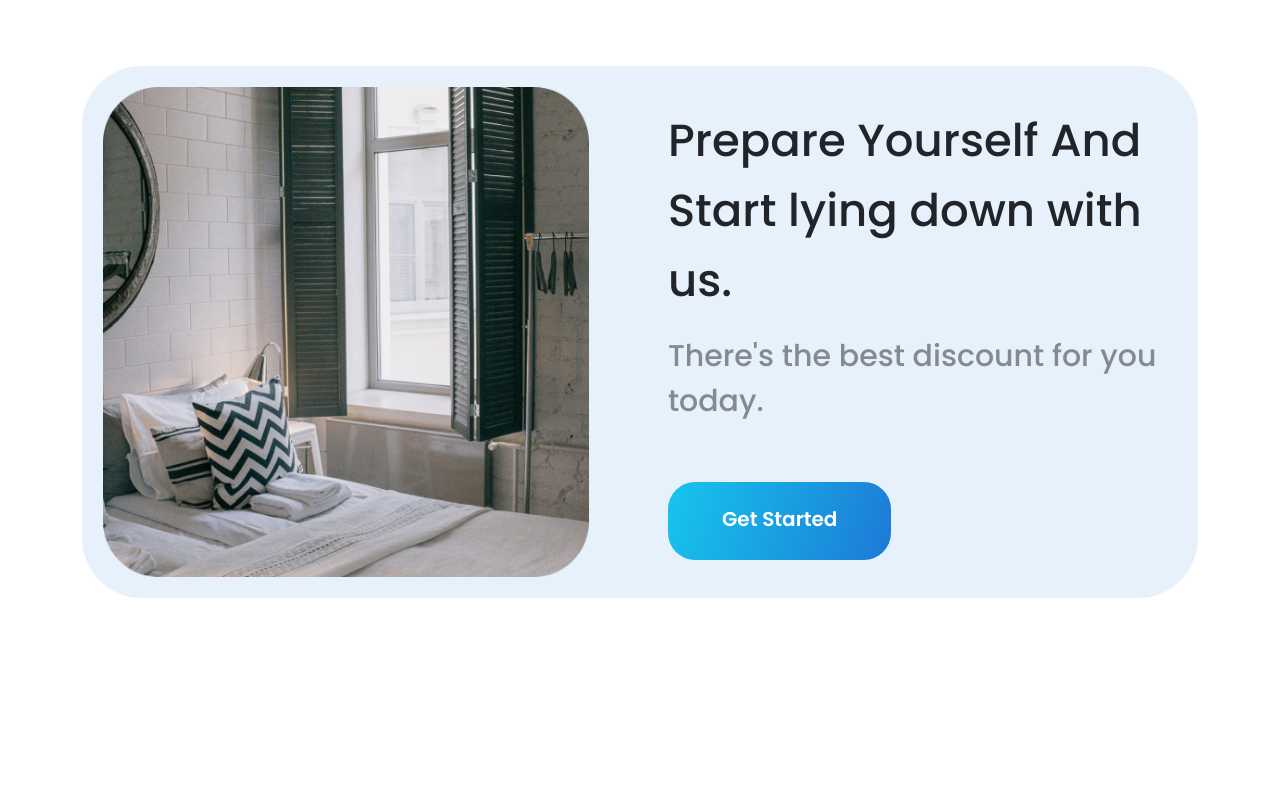
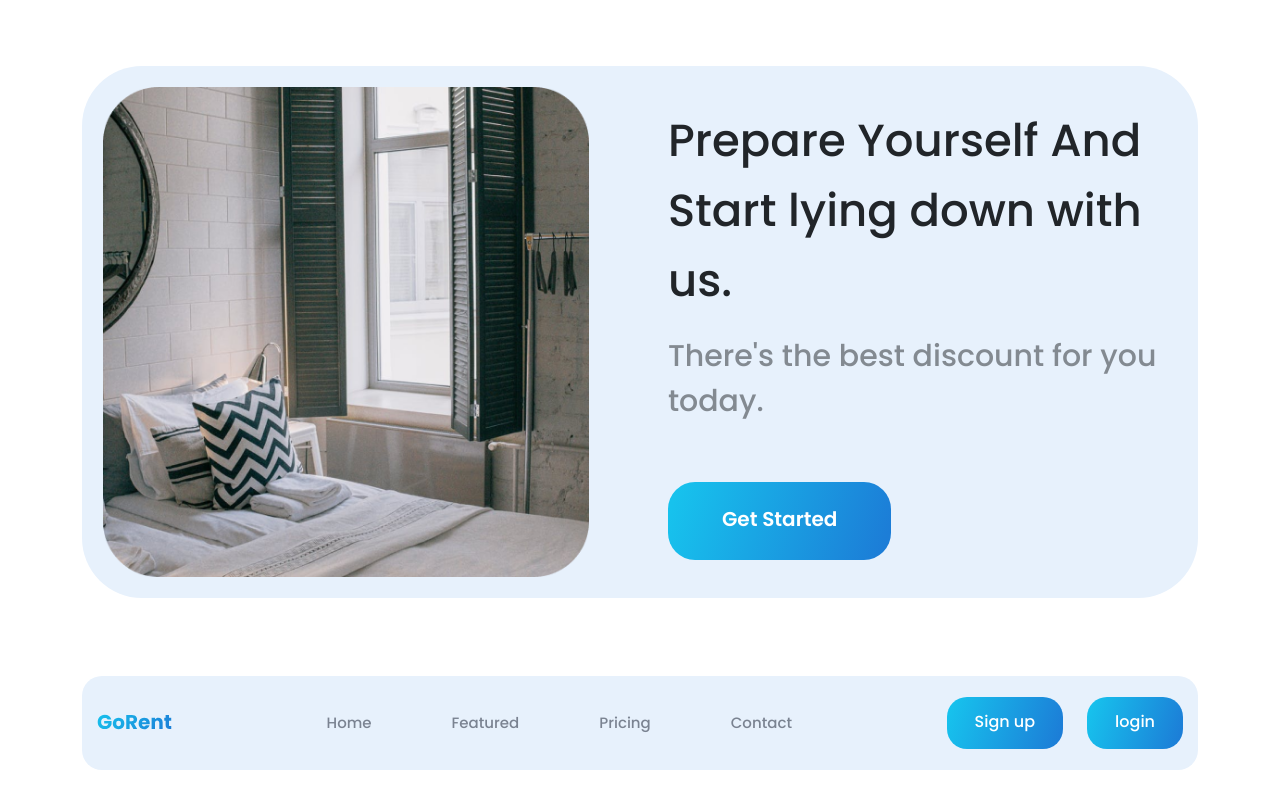
Before and after one commit to mrsev17/GoRent_LandingPage, a plain HTML site: page index.html in a window 1280 px wide. Shown: the part 3370-4170 px from the top of the page. Before the commit the page ends 3968 px from the top, so only its background shows below. Drawn offline with nearby package versions, Linux system fonts and the light colour scheme.

Commit message:
Build section .footer (Desktop/Adaptive)

```diff
--- a/index.html
+++ b/index.html
@@ -365,6 +365,39 @@
 
     </main>
 
+    <footer class="footer">
+        <div class="container">
+            <div class="footer__wrapper d-flex justify-content-between">
+
+                <div class="footer__logo">
+                    <a href="#"><img src="assets/icons/header_logo.svg" alt="Logo"></a>
+                </div>
+
+                <div class="footer__links">
+                    <ul class="d-flex">
+                        <li><a href="#">Home</a></li>
+                        <li><a href="#">Featured</a></li>
+                        <li><a href="#">Pricing</a></li>
+                        <li><a href="#">Contact</a></li>
+                    </ul>
+                </div>
+
+                <div class="footer__control d-flex">
+
+                    <div class="footer__sign">
+                        <a href="#">Sign up</a>
+                    </div>
+
+                    <div class="footer__login">
+                        <a href="#">login</a>
+                    </div>
+
+                </div>
+
+            </div>
+        </div>
+    </footer>
+
 
 
 
--- /dev/null
+++ b/scss/components/footer/footer-media.scss
@@ -0,0 +1,17 @@
+@media (max-width: 992px) {
+  .footer {
+    .container {
+      max-width: 902px;
+    }
+    &__links > ul {
+      gap: 24px;
+    }
+  }
+}
+@media (max-width: 662px) {
+  .footer {
+    &__wrapper {
+      flex-direction: column;
+    }
+  }
+}
--- /dev/null
+++ b/scss/components/footer/footer.scss
@@ -0,0 +1,44 @@
+.footer {
+  padding-bottom: 30px;
+  &__wrapper {
+    align-items: center;
+    margin-top: 78px;
+    padding: 15px;
+    background-color: #E7F1FC;
+    border-radius: 20px;
+  }
+  &__logo,
+  &__links,
+  &__control {
+    margin-top: 6px;
+  }
+  &__links > ul {
+    gap: 80px;
+    li > a {
+      font-size: 15px;
+      color: #101729;
+      opacity: 0.5;
+      border-bottom: 2px solid transparent;
+      transition: ease-out .7s;
+      &:hover {
+        transition: .5s;
+        border-bottom: 2px solid $accent-color;
+      }
+    }
+  }
+  &__control {
+    margin-bottom: 6px;
+    gap: 24px;
+    a {
+      padding: 14px 28px;
+      background: $accent-gradient;
+      border-radius: 20px;
+      color: #ffffff;
+      transition: ease-out .7s;
+      &:hover {
+        transition: .5s;
+        box-shadow: 7px 7px 14px -4px rgba(0,0,0,0.74);
+      }
+    }
+  }
+}
--- /dev/null
+++ b/scss/components/footer/index.scss
@@ -0,0 +1,2 @@
+@import "footer";
+@import "footer-media";
--- a/scss/components/prepare/prepare.scss
+++ b/scss/components/prepare/prepare.scss
@@ -35,7 +35,7 @@
       transition: ease-out .8s;
       &:hover {
         transition: .5s;
-        box-shadow: 7px 7px 14px -4px rgba(0,0,0,0.74);;
+        box-shadow: 7px 7px 14px -4px rgba(0,0,0,0.74);
       }
     }
   }
--- a/scss/index.scss
+++ b/scss/index.scss
@@ -7,3 +7,5 @@
 @import "components/customers";
 
 @import "components/prepare";
+
+@import "components/footer";
```
Also changed, not shown: css/stylesheet.css, 1 other file.
